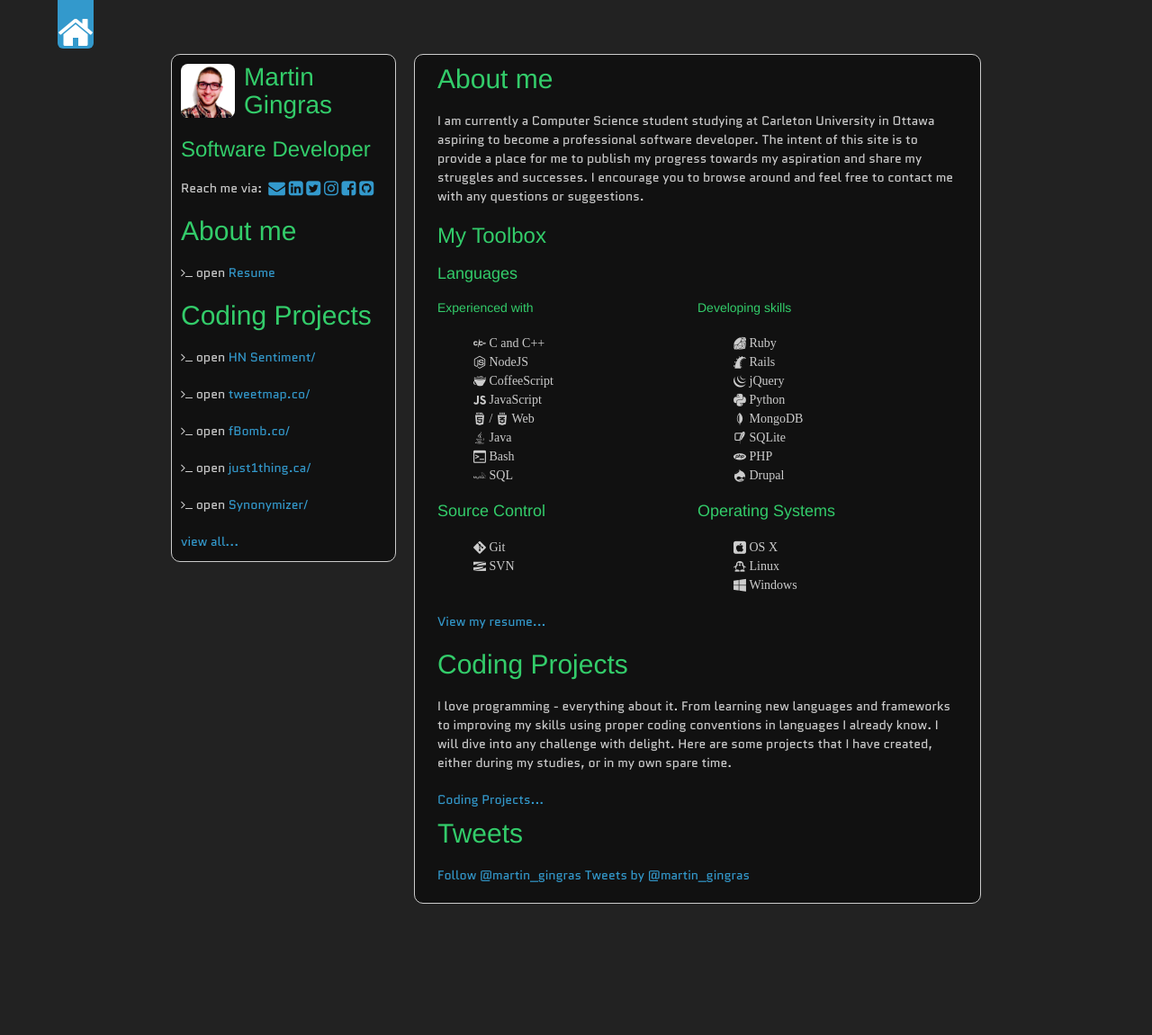
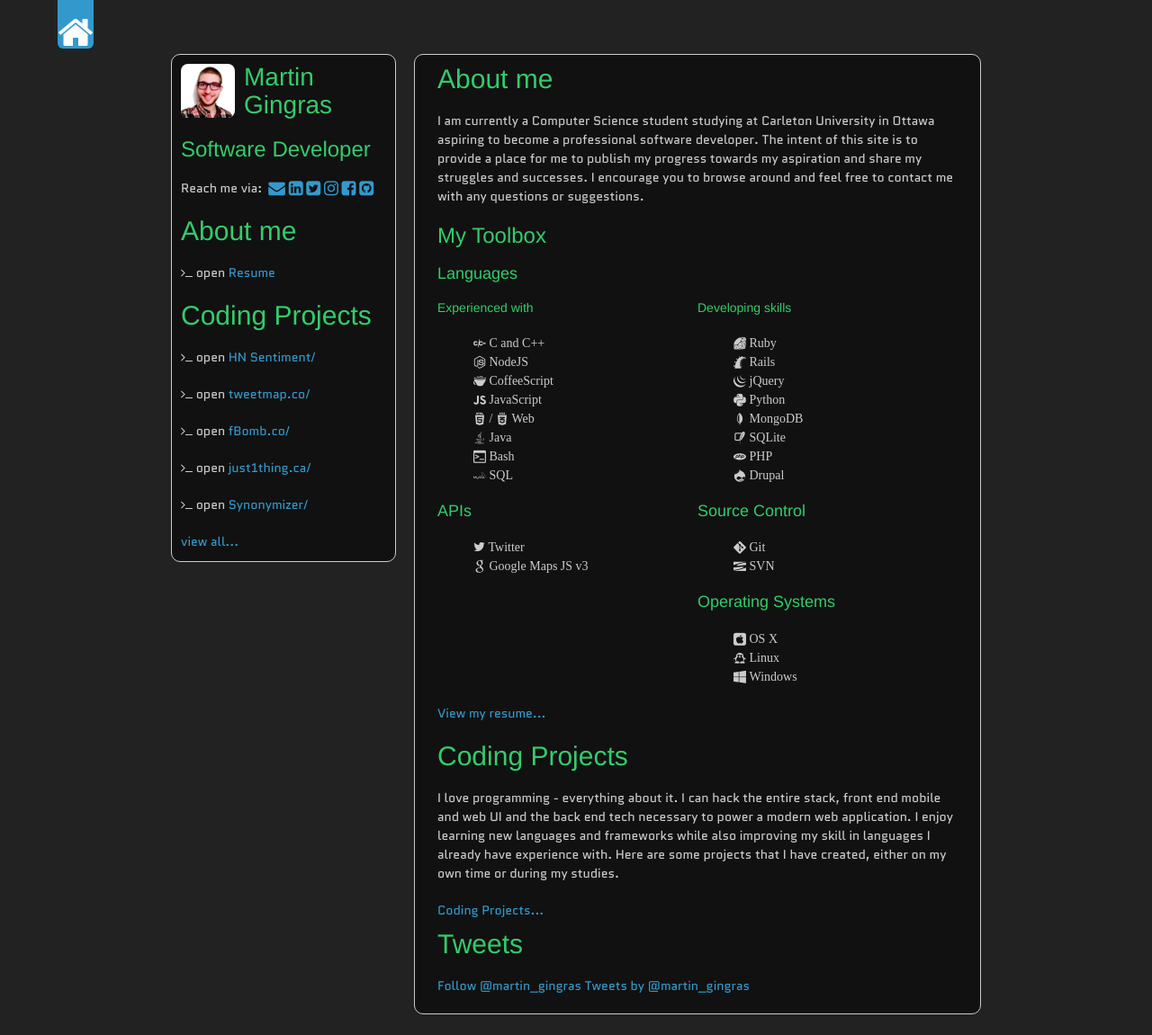
Before and after one commit to mgingras/The-old-mgingras.ca, a Jekyll site: the page built from index.html, in a window 1280 px wide and 1151 px high. Shown: the whole window at 90% size. Built offline with Jekyll 4.4.1, drawn with Linux system fonts in a browser that asks for light colours; nearby versions of some CDN libraries; some web fonts are replaced; Markdown is read by kramdown in place of the engine named in the settings; comment, search, counter and statistics services are not loaded.

Commit message:
Font awesome

```diff
--- a/_includes/home.html
+++ b/_includes/home.html
@@ -9,44 +9,49 @@
   <div style="width:50%;float:left;">
     <h5>Experienced with</h5>
     <ul style="list-style-type: none;">
-      <li><span class="pict-prog-ccplusplus icon-large"> C and C++</span></li>
-      <li><span class="pict-prog-nodejs02 icon-large"> NodeJS</span></li>
-      <li><span class="pict-prog-coffeescr icon-large"> CoffeeScript</span></li>
-      <li><span class="pict-prog-js02 icon-large"> JavaScript</span></li>
-      <li><span class="pict-html5-01 icon-large"> / <span class="pict-css3-01 icon-large"> Web</span></li>
-      <li><span class="pict-prog-java icon-large"> Java</span></li>
-      <li><span class="pict-prog-bash02 icon-large"> Bash</span></li>
-      <li><span class="pict-dbs-mysql icon-large"> SQL</span></li>
+      <li><span class="pict-prog-ccplusplus"> C and C++</span></li>
+      <li><span class="pict-prog-nodejs02"> NodeJS</span></li>
+      <li><span class="pict-prog-coffeescr"> CoffeeScript</span></li>
+      <li><span class="pict-prog-js02"> JavaScript</span></li>
+      <li><span class="pict-html5-01"> / <span class="pict-css3-01"> Web</span></li>
+      <li><span class="pict-prog-java"> Java</span></li>
+      <li><span class="pict-prog-bash02"> Bash</span></li>
+      <li><span class="pict-dbs-mysql"> SQL</span></li>
     </ul>
   </div>
   <div style="width:50%;float:left;">
     <h5>Developing skills</h5>
     <ul style="list-style-type: none;">
-      <li><span class="pict-prog-ruby icon-large"> Ruby</span></li>
-      <li><span class="pict-prog-rails icon-large"> Rails</span></li>
-      <li><span class="pict-prog-jquery icon-large"> jQuery</span></li>
-      <li><span class="pict-prog-python icon-large"> Python</span></li>
-      <li><span class="pict-dbs-mongodb icon-large"> MongoDB</span></li>
-      <li><span class="pict-dbs-sqlite icon-large"> SQLite</span></li>
-      <li><span class="pict-prog-php01 icon-large"> PHP</span></li>
-      <li><span class="pict-prog-drupal icon-large"> Drupal</span></li>
+      <li><span class="pict-prog-ruby"> Ruby</span></li>
+      <li><span class="pict-prog-rails"> Rails</span></li>
+      <li><span class="pict-prog-jquery"> jQuery</span></li>
+      <li><span class="pict-prog-python"> Python</span></li>
+      <li><span class="pict-dbs-mongodb"> MongoDB</span></li>
+      <li><span class="pict-dbs-sqlite"> SQLite</span></li>
+      <li><span class="pict-prog-php01"> PHP</span></li>
+      <li><span class="pict-prog-drupal"> Drupal</span></li>
     </ul>
   </div>
 </div>
 <div style="width:100%;float:left;">
   <div style="width:50%;float:left;">
-    <h4>Source Control</h4>
+    <h4>APIs</h4>
     <ul style="list-style-type: none;">
-      <li><span class="pict-vc-git icon-large"> Git</span></li>
-      <li><span class="pict-vc-svn icon-large"> SVN</span></li>
+      <li><span class="fa fa-twitter"> Twitter</span></li>
+      <li><span class="pict-google"> Google Maps JS v3</span></li>
     </ul>
   </div>
   <div style="width:50%;float:left;">
+  <h4>Source Control</h4>
+    <ul style="list-style-type: none;">
+      <li><span class="pict-vc-git"> Git</span></li>
+      <li><span class="pict-vc-svn"> SVN</span></li>
+    </ul>
     <h4>Operating Systems</h4>
     <ul style="list-style-type: none;">
-      <li><span class="pict-os-apple-dark icon-large"> OS X</span></li>
-      <li><span class="pict-os-linux_1_ icon-large"> Linux</span></li>
-      <li><span class="pict-os-win-04 icon-large"> Windows</span></li>
+      <li><span class="pict-os-apple-dark"> OS X</span></li>
+      <li><span class="pict-os-linux_1_"> Linux</span></li>
+      <li><span class="pict-os-win-04"> Windows</span></li>
     </ul>
   </div>
 </div>
@@ -55,7 +60,7 @@
 <div class="container" style="float:left;padding-bottom: 10px;">
   <h2>Coding Projects</h2>
   <p>
-    I love programming - everything about it. From learning new languages and frameworks to improving my skills using proper coding conventions in languages I already know. I will dive into any challenge with delight. Here are some projects that I have created, either during my studies, or in my own spare time.
+    I love programming - everything about it. I can hack the entire stack, front end mobile and web UI and the back end tech necessary to power a modern web application. I enjoy learning new languages and frameworks while also improving my skill in languages I already have experience with. Here are some projects that I have created, either on my own time or during my studies.
   </p>
   <nav><a href="/coding">Coding Projects...</a></nav>
 </div>
```
